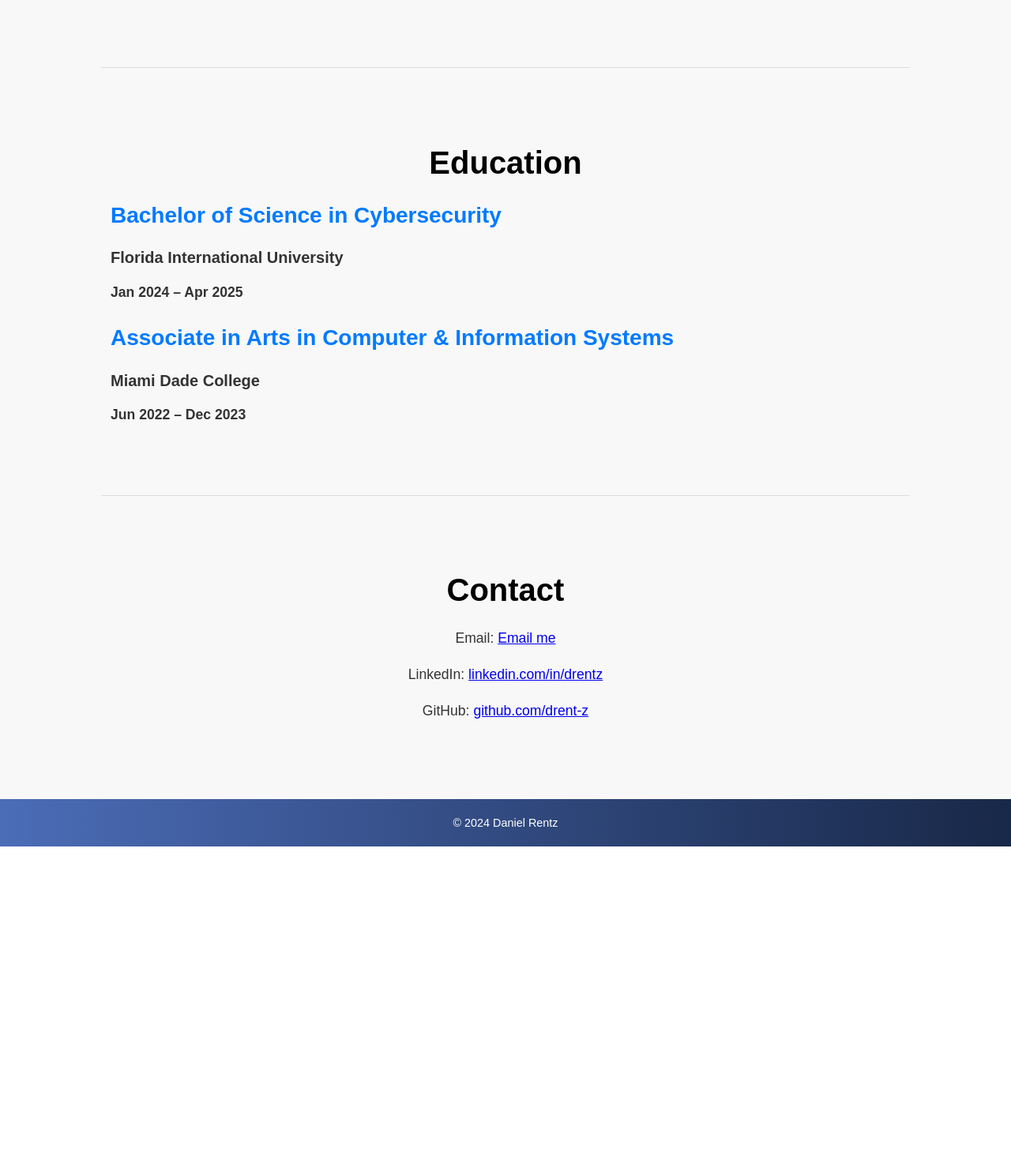
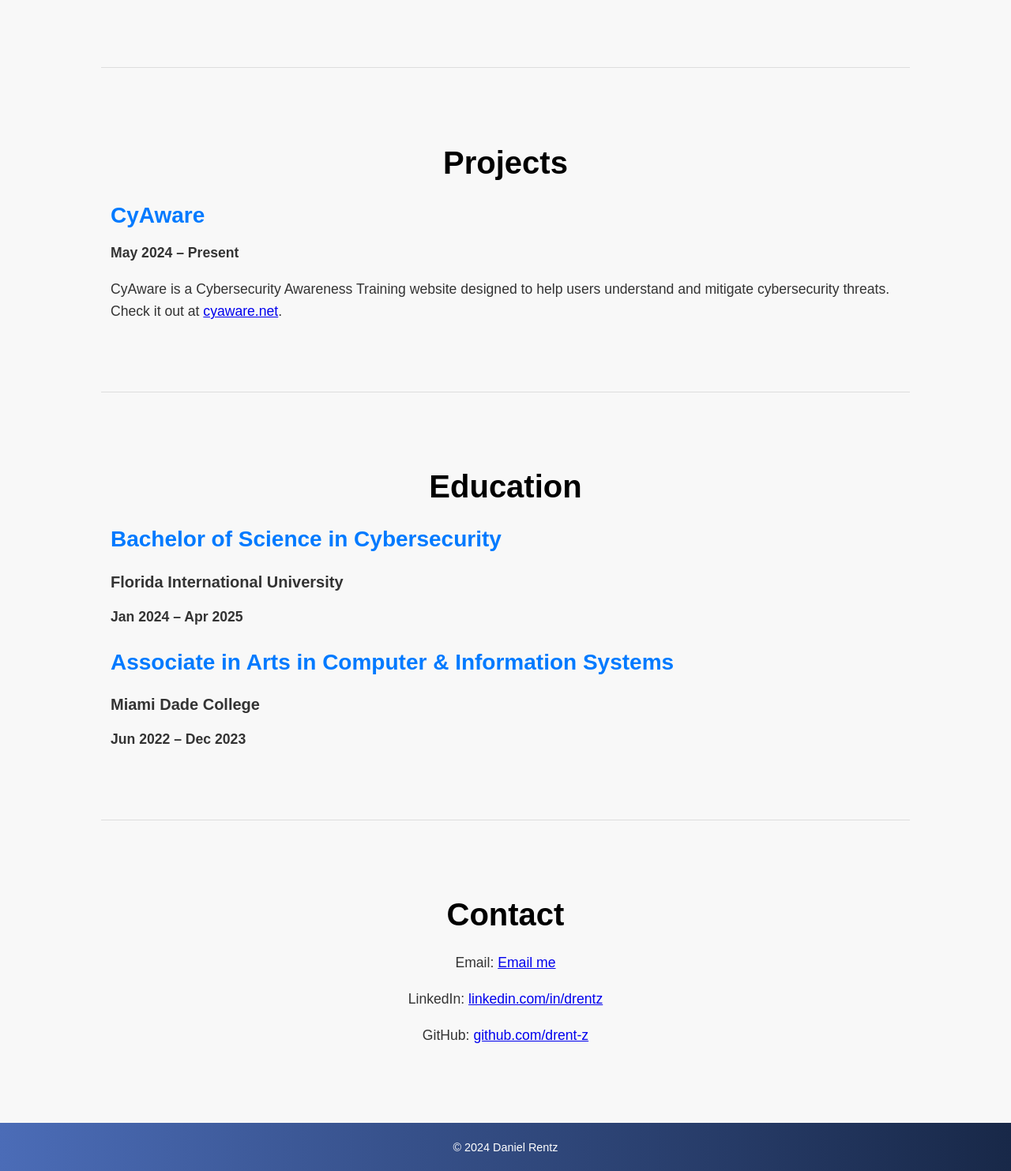
Before and after one commit to drent-z/danielren.tz, a Flask app: page / in a window 1280 px wide. Shown: the part 2191-3674 px from the top of the page at 79% size. Before the commit the page ends 3263 px from the top, so only its background shows below. Run offline with Flask 2, Linux system fonts and the light colour scheme; some web fonts are replaced.

Commit message:
added project section

```diff
--- a/app/static/styles.css
+++ b/app/static/styles.css
@@ -102,25 +102,25 @@ body {
     color: #007aff;
 }
 
-.experience-item, .education-item {
+.experience-item, .education-item, .project-item {
     margin-bottom: 1.5rem; /* Adjusted margin-bottom */
     text-align: left;
     animation: fadeInUp 1.5s ease-in-out;
 }
 
-.experience-item h3, .education-item h3 {
+.experience-item h3, .education-item h3, .project-item h3 {
     font-size: 1.75rem; /* Adjusted font size */
     margin-bottom: 0.5rem;
     color: #007aff; /* Blue header */
 }
 
-.experience-item h4, .education-item h4 {
+.experience-item h4, .education-item h4, .project-item p {
     font-size: 1.25rem; /* Adjusted font size */
     margin-bottom: 0.5rem;
     color: #333;
 }
 
-.experience-item p, .education-item p {
+.experience-item p, .education-item p, .project-item p {
     font-size: 1.1rem; /* Adjusted font size */
     color: #333;
 }
@@ -180,7 +180,7 @@ footer {
         font-size: 1rem; /* Adjusted font size for mobile */
     }
 
-    .experience-item h3, .education-item h3, .experience-item h4, .education-item h4 {
+    .experience-item h3, .education-item h3, .project-item h3, .experience-item h4, .education-item h4, .project-item p {
         font-size: 1.5rem; /* Adjusted font size for mobile */
     }
 
@@ -241,14 +241,3 @@ footer {
         opacity: 1;
     }
 }
-
-@keyframes fadeInUp {
-    from {
-        transform: translateY(20px);
-        opacity: 0;
-    }
-    to {
-        transform: translateY(0);
-        opacity: 1;
-    }
-}
--- a/app/templates/index.html
+++ b/app/templates/index.html
@@ -84,6 +84,19 @@
 
         <div class="separator"></div>
 
+        <section id="projects" class="section">
+            <div class="container">
+                <h2>Projects</h2>
+                <div class="project-item">
+                    <h3>CyAware</h3>
+                    <p><strong>May 2024 – Present</strong></p>
+                    <p>CyAware is a Cybersecurity Awareness Training website designed to help users understand and mitigate cybersecurity threats. Check it out at <a href="http://cyaware.net">cyaware.net</a>.</p>
+                </div>
+            </div>
+        </section>
+
+        <div class="separator"></div>
+
         <section id="education" class="section">
             <div class="container">
                 <h2>Education</h2>
```
Also changed, not shown: 2 other files.
